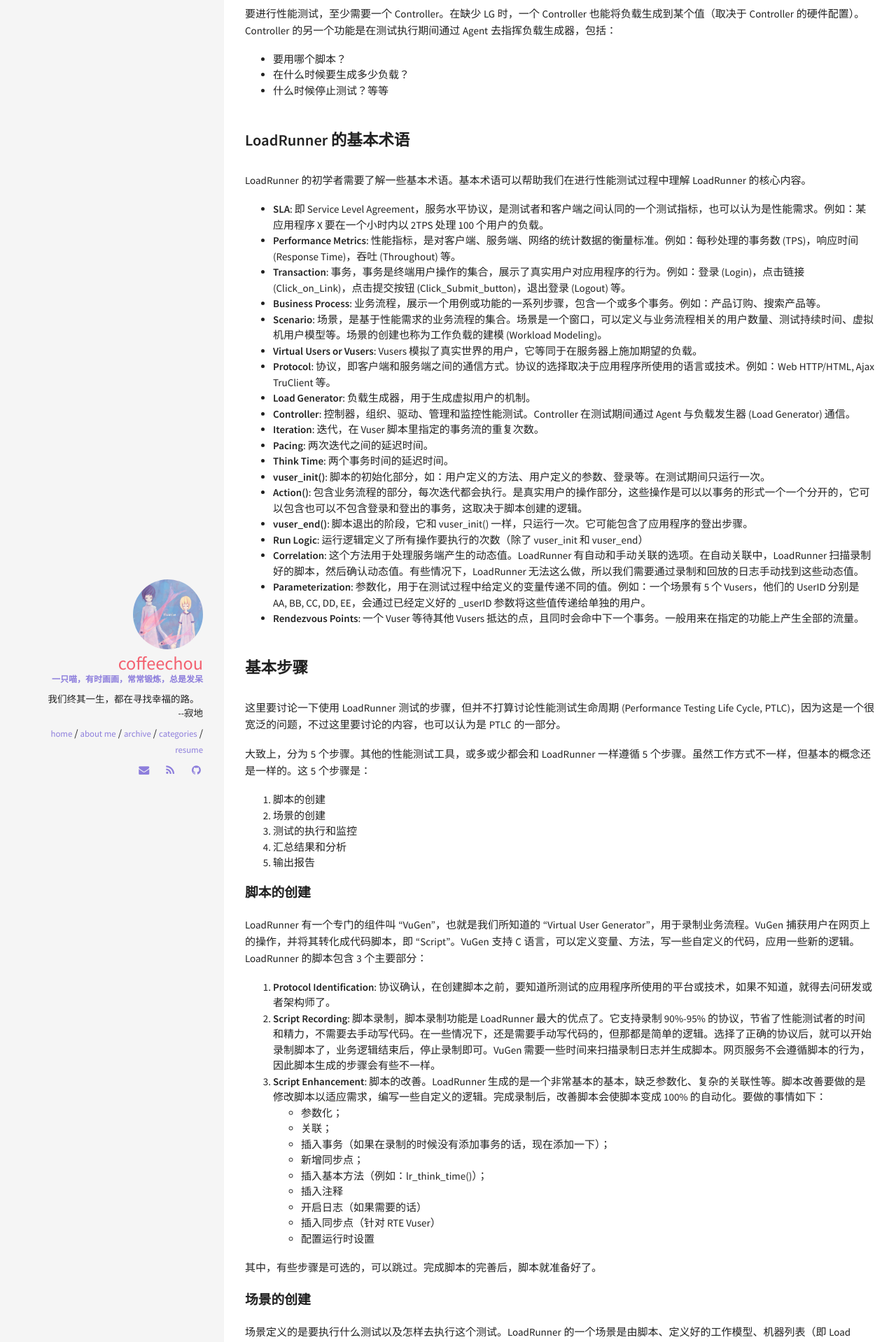
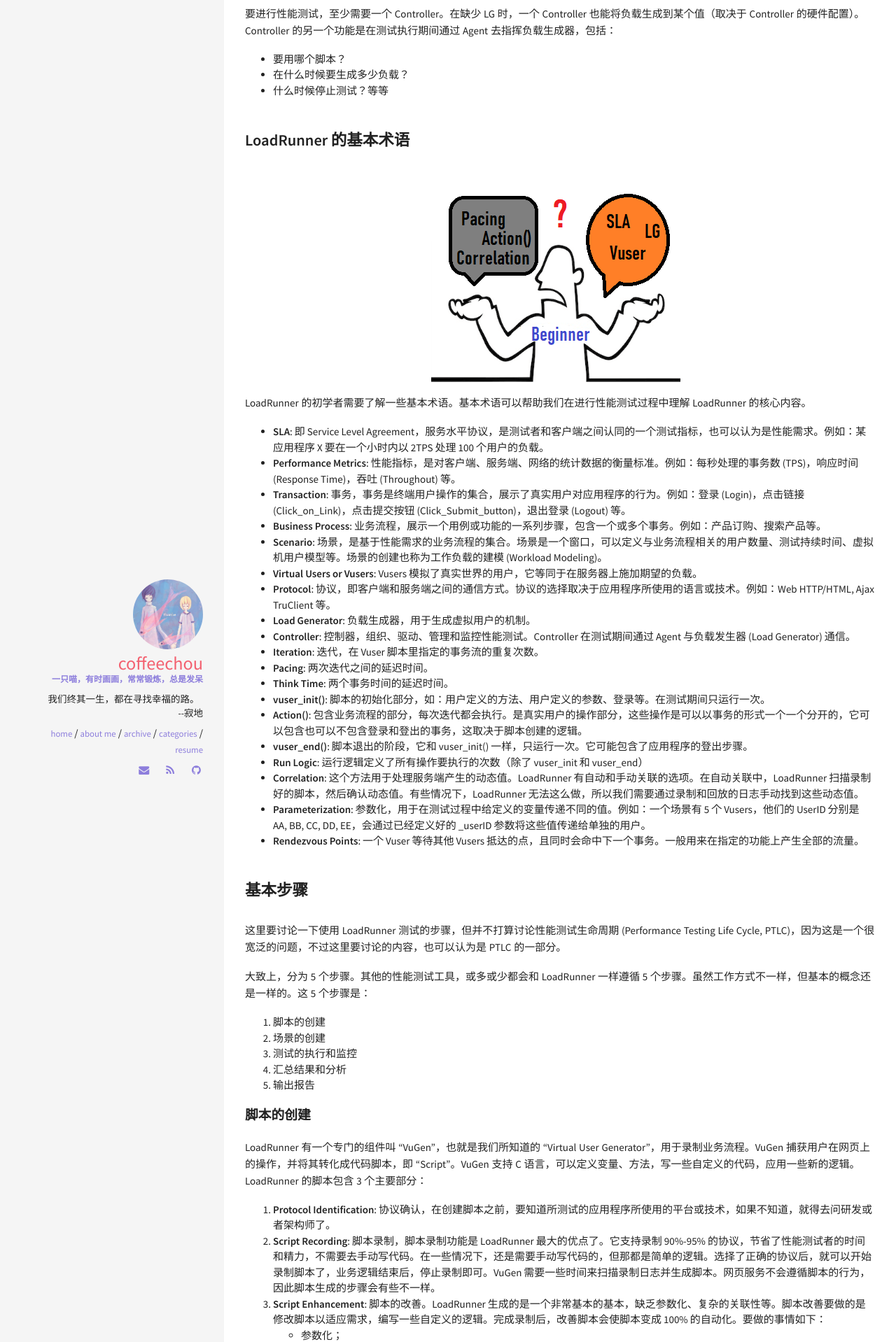
Before and after one commit to CoffeeChou/CoffeeChou.github.io, a Jekyll site: the page built from _posts/2021-06-17-learning-loadrunner.md, in a window 1280 px wide. Shown: the part 1336-3254 px from the top of the page at 70% size. Built offline with Jekyll 4.4.1, drawn with Linux system fonts in a browser that asks for light colours; comment, search, counter and statistics services are not loaded.

Commit message:
Add image for 2021-06-17-learning-loadrunner.md
Signed-off-by: CoffeeChou <coffee.zyr@gmail.com>

```diff
--- a/_posts/2021-06-17-learning-loadrunner.md
+++ b/_posts/2021-06-17-learning-loadrunner.md
@@ -48,6 +48,8 @@
 - 什么时候停止测试？等等
 
 ### LoadRunner 的基本术语
+
+{% include image.html src="/img/LoadRunner/LoadRunner-Terminologies.png" desc="" alt="" %}
 
 LoadRunner 的初学者需要了解一些基本术语。基本术语可以帮助我们在进行性能测试过程中理解 LoadRunner 的核心内容。
 
```
Also changed, not shown: img/LoadRunner/LoadRunner-Terminologies.png (added).
